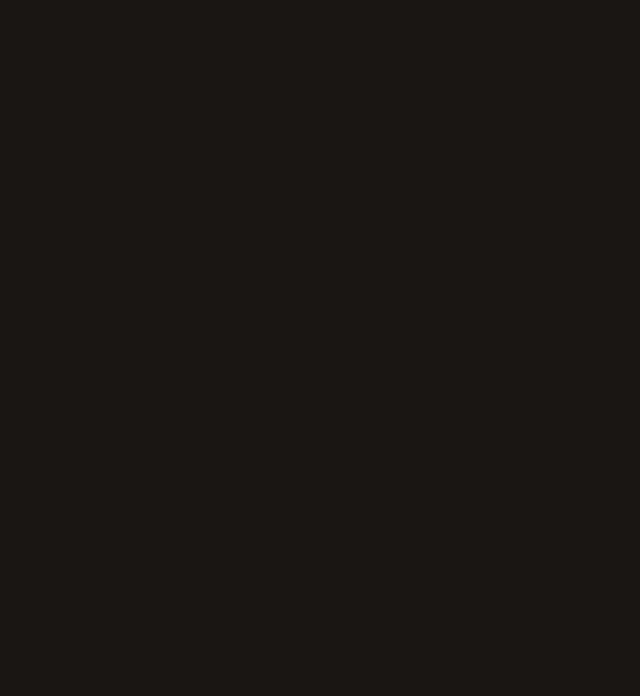
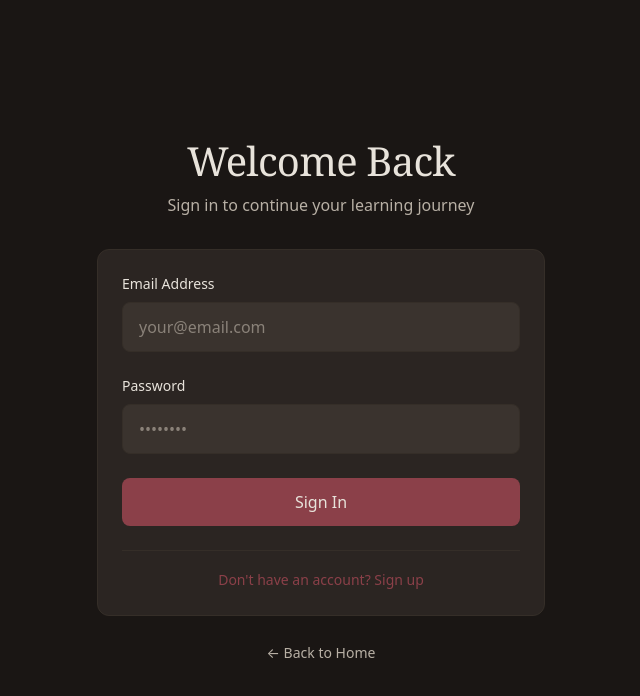
Before and after one commit to ChloeHouvardas/giraffe, a React app in the folder frontend/: page /login in a window 1280 px wide. Before the commit this address had no page. Shown: the top 696 px of the page, without its empty margins (319-959 px from the left). Built offline with nearby package versions, Linux system fonts and the light colour scheme; the HTML template or start-up script is replaced by a standard one.

Commit message:
feat: login page template
not actually functional login page yet

```diff
--- a/frontend/src/App.tsx
+++ b/frontend/src/App.tsx
@@ -1,6 +1,7 @@
 import {BrowserRouter, Routes, Route} from 'react-router-dom'
 import Home from './pages/Home'
 import FlashcardsView from './pages/FlashcardsView'
+import Login from './pages/Login'
 
 function App() {
   return (
@@ -11,6 +12,7 @@ function App() {
           <Routes>
             <Route path="/" element={<Home />} />
             <Route path="/flashcards/:deckId" element={<FlashcardsView />} />
+            <Route path="/login" element={<Login />} />
           </Routes>
         </main>
       </div>
--- a/frontend/src/components/FlashCardGenerator.tsx
+++ b/frontend/src/components/FlashCardGenerator.tsx
@@ -3,16 +3,16 @@ import TextArea from "./TextArea";
 import FileUpload from "./FileUpload";
 import { useNavigate } from "react-router-dom";
 
-interface Flashcard {
-    front: string;
-    back: string;
-}
+// interface Flashcard {
+//     front: string;
+//     back: string;
+// }
 
 export default function FlashcardGenerator() {
     const [textContent, setTextContent] = useState<string>('');
     const [uploadedFile, setUploadedFile] = useState<File | null>(null);
     const [difficulty, setDifficulty] = useState<string>('medium');
-    const [flashcards, setFlashcards] = useState<Flashcard[]>([]);
+    // const [flashcards, setFlashcards] = useState<Flashcard[]>([]);
     const [loading, setLoading] = useState<boolean>(false);
     const [error, setError] = useState<string | null>(null);
 
--- /dev/null
+++ b/frontend/src/pages/Login.tsx
@@ -0,0 +1,157 @@
+import { useState } from 'react';
+import { useNavigate, Link } from 'react-router-dom';
+
+export default function Login() {
+    const [isLogin, setIsLogin] = useState(true);
+    const [email, setEmail] = useState('');
+    const [password, setPassword] = useState('');
+    const [error, setError] = useState('');
+    const [loading, setLoading] = useState(false);
+
+    const navigate = useNavigate();
+
+    const handleSubmit = async (e: React.FormEvent) => {
+        e.preventDefault();
+        setError('');
+        setLoading(true);
+
+        try {
+            const endpoint = isLogin ? '/api/auth/login' : '/api/auth/register';
+
+            const response = await fetch(`http://localhost:8000${endpoint}`, {
+                method: 'POST',
+                headers: {
+                    'Content-Type': 'application/json',
+                },
+                body: JSON.stringify({ email, password }),
+            });
+
+            const data = await response.json();
+
+            if (!response.ok) {
+                throw new Error(data.detail || 'Authentication failed');
+            }
+
+            localStorage.setItem('token', data.access_token);
+            navigate('/');
+
+        } catch (err) {
+            setError(err instanceof Error ? err.message : 'Something went wrong');
+        } finally {
+            setLoading(false);
+        }
+    };
+
+    return (
+        <div className="min-h-screen flex items-center justify-center px-4 py-12">
+            <div className="w-full max-w-md">
+                {/* Header */}
+                <div className="text-center mb-8">
+                    <h1 className="text-display mb-2">
+                        {isLogin ? 'Welcome Back' : 'Join Us'}
+                    </h1>
+                    <p className="text-text-subdued">
+                        {isLogin
+                            ? 'Sign in to continue your learning journey'
+                            : 'Create an account to start building flashcards'
+                        }
+                    </p>
+                </div>
+
+                {/* Card */}
+                <div className="card">
+                    <form onSubmit={handleSubmit} className="space-y-6">
+                        {/* Email */}
+                        <div>
+                            <label
+                                htmlFor="email"
+                                className="block text-sm font-medium text-text mb-2"
+                            >
+                                Email Address
+                            </label>
+                            <input
+                                id="email"
+                                name="email"
+                                type="email"
+                                required
+                                value={email}
+                                onChange={(e) => setEmail(e.target.value)}
+                                className="w-full px-4 py-3 bg-bg-tertiary border border-border-light rounded-lg text-text placeholder-text-muted focus:outline-none focus:border-primary focus:ring-1 focus:ring-primary transition-colors"
+                                placeholder="your@email.com"
+                            />
+                        </div>
+
+                        {/* Password */}
+                        <div>
+                            <label
+                                htmlFor="password"
+                                className="block text-sm font-medium text-text mb-2"
+                            >
+                                Password
+                            </label>
+                            <input
+                                id="password"
+                                name="password"
+                                type="password"
+                                required
+                                value={password}
+                                onChange={(e) => setPassword(e.target.value)}
+                                className="w-full px-4 py-3 bg-bg-tertiary border border-border-light rounded-lg text-text placeholder-text-muted focus:outline-none focus:border-primary focus:ring-1 focus:ring-primary transition-colors"
+                                placeholder="••••••••"
+                                minLength={6}
+                            />
+                            {!isLogin && (
+                                <p className="mt-2 text-xs text-text-muted">
+                                    Must be at least 6 characters
+                                </p>
+                            )}
+                        </div>
+
+                        {/* Error Message */}
+                        {error && (
+                            <div className="px-4 py-3 bg-critical/10 border border-critical/30 rounded-lg">
+                                <p className="text-sm text-critical">{error}</p>
+                            </div>
+                        )}
+
+                        {/* Submit Button */}
+                        <button
+                            type="submit"
+                            disabled={loading}
+                            className="btn-primary w-full disabled:opacity-50 disabled:cursor-not-allowed"
+                        >
+                            {loading ? 'Processing...' : (isLogin ? 'Sign In' : 'Create Account')}
+                        </button>
+
+                        {/* Toggle Login/Register */}
+                        <div className="text-center pt-4 border-t border-border-light">
+                            <button
+                                type="button"
+                                onClick={() => {
+                                    setIsLogin(!isLogin);
+                                    setError('');
+                                }}
+                                className="text-sm text-primary hover:text-primary-light transition-colors"
+                            >
+                                {isLogin
+                                    ? "Don't have an account? Sign up"
+                                    : 'Already have an account? Sign in'
+                                }
+                            </button>
+                        </div>
+                    </form>
+                </div>
+
+                {/* Back to Home Link */}
+                <div className="text-center mt-6">
+                    <Link
+                        to="/"
+                        className="text-sm text-text-subdued hover:text-text transition-colors"
+                    >
+                        ← Back to Home
+                    </Link>
+                </div>
+            </div>
+        </div>
+    );
+}
```
